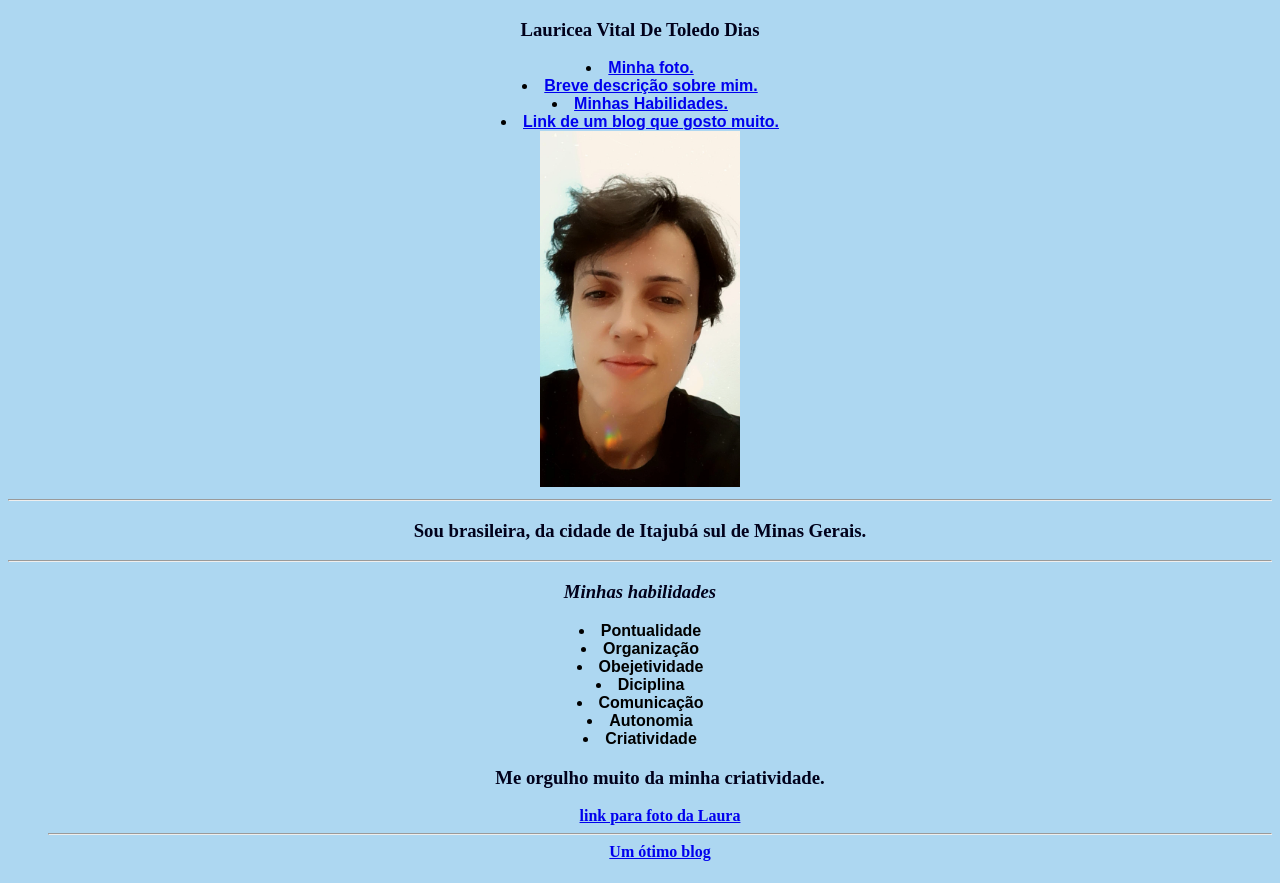
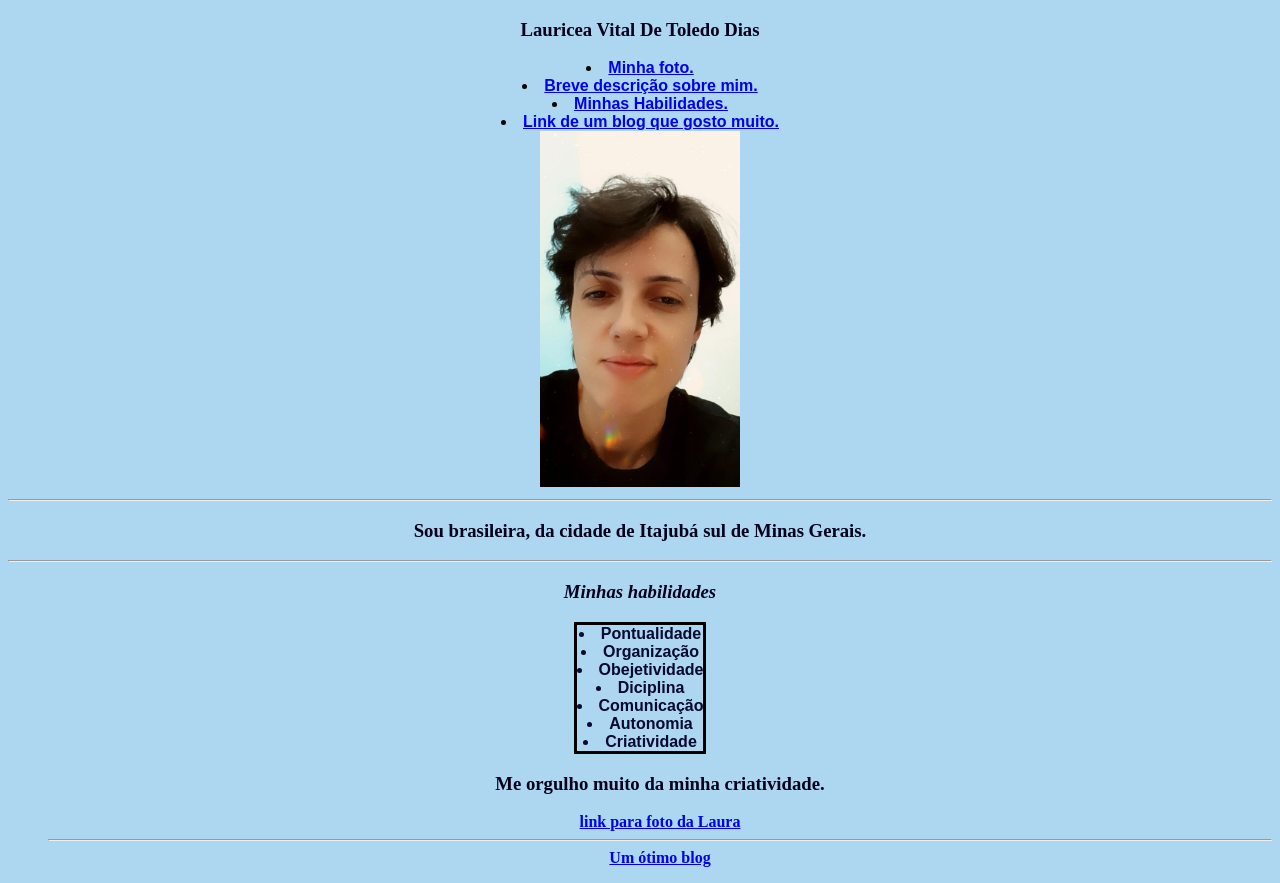
Before and after one commit to Laura-dias388/Laura-dias388.github.io, a plain HTML site: page index.html in a window 1280 px wide. Drawn offline with Linux system fonts and the light colour scheme.

Commit message:
Modifiquei meu portfólio

```diff
--- a/index.html
+++ b/index.html
@@ -10,19 +10,19 @@
 </head>
 <body>
     <h3>Lauricea Vital De Toledo Dias</h3>
-
+<header class="font" >
     <li> <a href="#imgl"> Minha foto.</a></li>
     <li> <a href="#desc"> Breve descrição sobre mim.</a></li>
     <li> <a href="#hab"> Minhas Habilidades.</a></li>
     <li> <a href="#blog"> Link de um blog que gosto muito.</a></li>
-
+</header>
 <img id="imgl" src="./IMG_20220407_020230_534.webp" width="200px" alt="Foto de Lauricea">
 <hr>
 <h3 id="desc" >Sou brasileira, da cidade de Itajubá sul de Minas Gerais.</h3>
 <hr>
 <h3 id="hab" > <em>Minhas habilidades</em></h3>
 
-
+<div class="caixa border" >
 <li>Pontualidade</li>
 <li>Organização</li>
 <li>Obejetividade</li>
@@ -30,7 +30,7 @@
 <li>Comunicação</li>
 <li>Autonomia</li>
 <li><strong>Criatividade</strong></li>
-
+</div>
 <ul class="list-style">
 <h3>Me orgulho muito da minha criatividade.</h3>
 
--- a/style.css
+++ b/style.css
@@ -7,10 +7,27 @@ body{
     font-weight: bold;
 }
 li{
-    font-family: fantasy;
+    font-family: sans-serif;
+    text-align: center;
+    text-align: inherit;
+}
+
+.list-style{
+    font: sbold;
+    font: italic;
+ }
+.caixa{
+    color: rgb(6, 10, 47);
+    display: inline-block;
+    vertical-align: top;
+    line-height: 50pxS;
     text-align: center;
 }
 
- li{
-    text-align: inherit;
- }
+.border{
+    border: 3px, solid, black;
+}
+
+#font{
+    font-family: sans-serif;
+}
```
